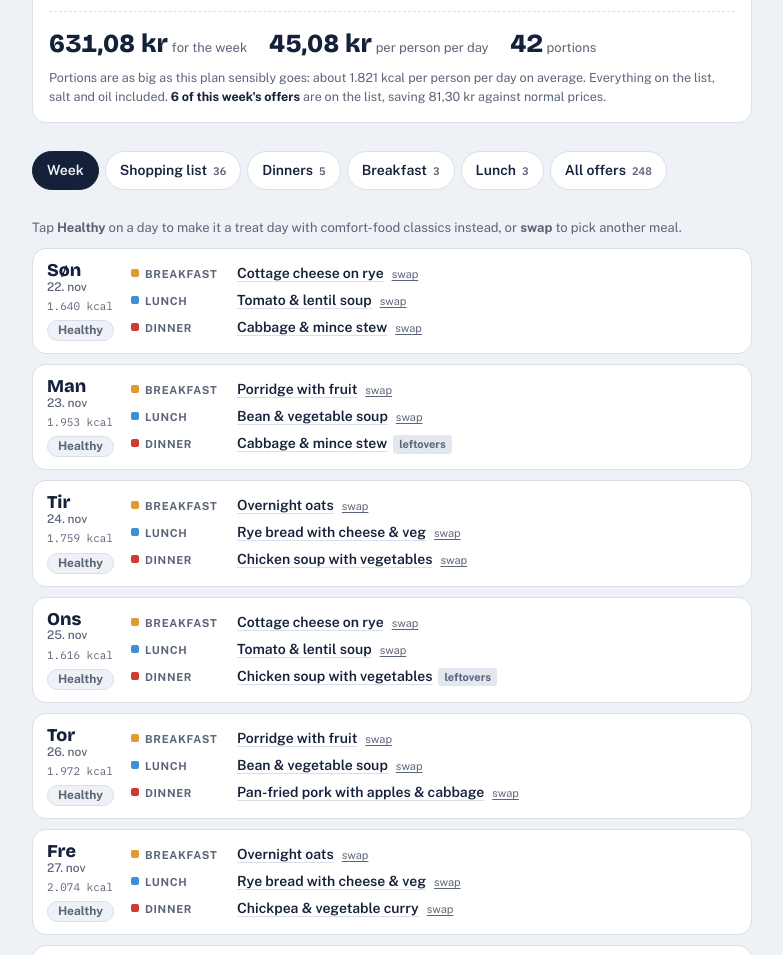
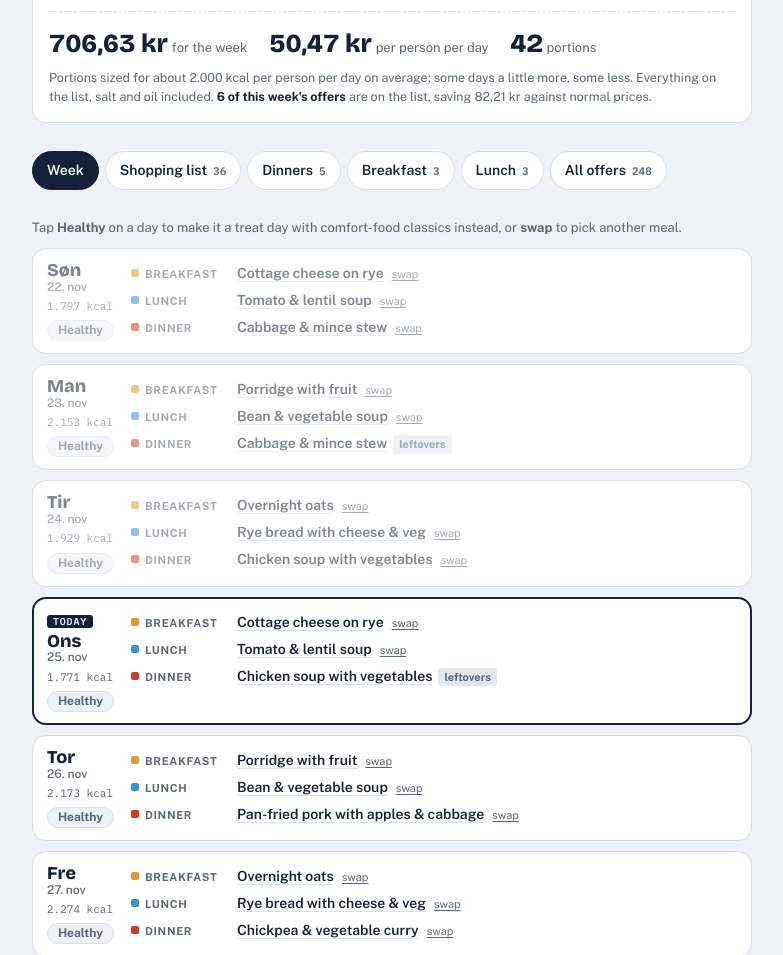
Before and after one commit to Toothbrook/tilbudskokken, a website: page index.html in a window 1280 px wide. Shown: the part 587-1542 px from the top of the page, without its empty margins (248-1031 px from the left). Drawn offline with nearby package versions, Linux system fonts and the light colour scheme.

Commit message:
Remember the week; open at today; no mid-week rebuilds
- The meals planned for a set of settings are saved in the browser for the
  offer week, so coming back shows the same days even if prices moved.
- The week view marks today, dims past days and opens at today.
- Scheduled runs pass --if-stale: Monday's retry only rebuilds when Sunday's
  failed, so the data doesn't change mid-week.
- Planner: size the chosen week's portions properly at the end. The search
  sized each pass for the previous pass's meals, so plans could come out
  short of the calorie target (and look cheaper than they are).

Co-Authored-By: Claude Opus 5.5 <noreply@anthropic.com>
Claude-Session: https://claude.ai/code/session_01WuuK1o7kyD1SvxSWEgkLLt

```diff
--- a/index.html
+++ b/index.html
@@ -100,6 +100,10 @@ h1 em{font-style:normal;color:var(--sale)}
 /* week view */
 .days{display:flex;flex-direction:column;gap:10px}
 .day{background:var(--card);border:1px solid var(--line);border-radius:14px;padding:12px 14px;display:grid;grid-template-columns:72px minmax(0,1fr);gap:4px 12px}
+.day.today{border:2px solid var(--ink);padding:11px 13px}
+.day .now{display:inline-block;font-family:var(--mono);font-size:10px;font-weight:600;letter-spacing:.08em;text-transform:uppercase;background:var(--ink);color:var(--paper);padding:1px 6px;border-radius:3px;margin-bottom:4px}
+.day.past .slots,.day.past .date{opacity:.55}
+.day{scroll-margin-top:64px}
 .day .date{font-family:var(--display);font-weight:800;font-size:18px;line-height:1.1}
 .day .date small{display:block;font-family:var(--body);font-weight:500;font-size:12px;color:var(--muted)}
 .day .date .k{display:block;margin-top:6px;font-family:var(--mono);font-size:11px;font-weight:400;color:var(--muted)}
@@ -272,7 +276,7 @@ const BASICS = ['salt', 'sortpeber', 'olie'];
 const DOT = { breakfast:'var(--b1)', lunch:'var(--b2)', dinner:'var(--sale)' };
 const CAT = {'kod-fisk-fjerkrae':'Meat, fish & poultry','kol':'Chilled','frugt-gront':'Fruit & veg','mejeri':'Dairy','ost-mv':'Cheese','brod-bavinchi':'Bread','frost':'Frozen','kolonial':'Groceries','*':'Other'};
 let DATA, ING, MEALS = {}, KEY, SHOP, PLANNER, PLAN, PLAN_KEY = '';
-let state = { tab:'week', open:{}, got:{}, have:{}, picks:{}, lock:null, swapOpen:{}, swapF:{}, swapMore:{}, cheap:true, gf:false, treatW:[false,false,false,false,false,false,false], members:[{ name:'', kcal:2000 }, { name:'', kcal:2000 }], types:{ breakfast:true, lunch:true, dinner:true } };
+let state = { tab:'week', open:{}, got:{}, have:{}, picks:{}, weeks:{}, swapOpen:{}, swapF:{}, swapMore:{}, cheap:true, gf:false, treatW:[false,false,false,false,false,false,false], members:[{ name:'', kcal:2000 }, { name:'', kcal:2000 }], types:{ breakfast:true, lunch:true, dinner:true } };
 
 const kr = v => v.toFixed(2).replace('.', ',');
 const plural = n => `${n} ${n === 1 ? 'person' : 'people'}`;
@@ -291,7 +295,7 @@ const fmtDate = (a, b) => {
 function save(){
   try{ localStorage.setItem('ugeplan:prefs', JSON.stringify({ members:state.members, treatW:state.treatW, cheap:state.cheap, gf:state.gf, types:state.types, tab:state.tab, have:state.have }));
        localStorage.setItem(KEY, JSON.stringify(state.got));
-       localStorage.setItem(KEY.replace(':got', ':picks'), JSON.stringify({ picks:state.picks, lock:state.lock })); }catch(e){}
+       localStorage.setItem(KEY.replace(':got', ':picks'), JSON.stringify({ picks:state.picks, weeks:state.weeks })); }catch(e){}
 }
 function load(){
   try{ const p = JSON.parse(localStorage.getItem('ugeplan:prefs')||'null');
@@ -299,22 +303,38 @@ function load(){
       else if (p.people) state.members = Array.from({ length: Math.min(10, p.people) }, () => ({ name: '', kcal: clampK(+p.kcal || 2000) }));
       if (p.types) state.types = { ...state.types, ...p.types }; if (p.tab) state.tab = p.tab; if (p.have) state.have = p.have; if (typeof p.cheap === 'boolean') state.cheap = p.cheap; if (typeof p.gf === 'boolean') state.gf = p.gf; if (Array.isArray(p.treatW) && p.treatW.length === 7) state.treatW = p.treatW; } }catch(e){}
   try{ state.got = JSON.parse(localStorage.getItem(KEY)||'{}') || {}; }catch(e){ state.got = {}; }
-  try{ const s = JSON.parse(localStorage.getItem(KEY.replace(':got', ':picks'))||'null'); if (s){ state.picks = s.picks || {}; state.lock = s.lock || null; } }catch(e){}
+  try{ const s = JSON.parse(localStorage.getItem(KEY.replace(':got', ':picks'))||'null'); if (s){ state.picks = s.picks || {}; state.weeks = s.weeks || {}; if (s.lock?.sig) state.weeks[s.lock.sig] ||= s.lock.fixed; } }catch(e){}
 }
 
 // ---- the current plan, made live in the browser by the shared planner
 // Treat days are remembered by weekday (0 = Sunday), so "Friday is a treat day" carries over.
 const startW = () => new Date(DATA.validFrom + 'T12:00:00Z').getUTCDay();
+const TODAY = () => { const t = new Date(); return `${t.getFullYear()}-${String(t.getMonth() + 1).padStart(2, '0')}-${String(t.getDate()).padStart(2, '0')}`; };
 const dayDate = d => new Date(Date.parse(DATA.validFrom + 'T12:00:00Z') + d * 864e5);
 const treatPattern = () => Array.from({ length: 7 }, (_, d) => !!state.treatW[(startW() + d) % 7]);
-// Meals the visitor swapped in are kept in their slot. Right after a swap the rest of the week is
-// held as it was too (the lock), so a swap changes that one meal and the price shown is the price
-// paid. Changing the household, calories, treat days or the cheapest switch re-plans around the picks.
+// The week is remembered: the meals planned for a set of settings (household, calories, treat
+// days, the two switches) are saved in this browser for the rest of the offer week, so coming back
+// shows the same days even if prices have moved since; only the shop is re-priced. Meals the
+// visitor swapped in (picks) also stay when the settings change, and the week re-plans around them.
 const settings = () => `${PEOPLE()}|${Math.round(AVG())}|${state.cheap}|${state.gf}|${treatPattern().join()}`;
-const fixedMeals = () => ({ ...(state.lock && state.lock.sig === settings() ? state.lock.fixed : {}), ...state.picks });
+const fixedMeals = () => ({ ...(state.weeks[settings()] || {}), ...state.picks });
+const assignment = p => Object.fromEntries(Object.entries(p.slots).map(([id, k]) => [k, id]));
+function remember(sig, meals){
+  delete state.weeks[sig]; state.weeks[sig] = meals;
+  const sigs = Object.keys(state.weeks); sigs.slice(0, Math.max(0, sigs.length - 12)).forEach(k => delete state.weeks[k]);
+}
 function plan(){
-  const fixed = fixedMeals(), key = settings() + JSON.stringify(fixed);
-  if (key !== PLAN_KEY) { PLAN = PLANNER.plan(PEOPLE(), treatPattern(), Math.round(AVG()), { cheap: state.cheap, fixed }); PLAN_KEY = key; }
+  const sig = settings(), run = fixed => PLANNER.plan(PEOPLE(), treatPattern(), Math.round(AVG()), { cheap: state.cheap, fixed });
+  let fixed = fixedMeals(), key = sig + JSON.stringify(fixed);
+  if (key !== PLAN_KEY) {
+    PLAN = run(fixed);
+    // A new week for these settings: save it, and price it exactly as it will be on the next visit.
+    if (PLAN && JSON.stringify(assignment(PLAN)) !== JSON.stringify(fixed)) {
+      remember(sig, assignment(PLAN)); save();
+      fixed = fixedMeals(); key = sig + JSON.stringify(fixed); PLAN = run(fixed);
+    }
+    PLAN_KEY = key;
+  }
   // No gluten-free week possible from this week's shop: drop the mode rather than show nothing.
   if (!PLAN && state.gf) { state.gf = false; GF_NONE = true; setMode(); return plan(); }
   return PLAN;
@@ -390,7 +410,8 @@ function weekView(){
     ${picks ? `${picks} meal${picks > 1 ? 's' : ''} picked by you. <button class="mini" id="resetPicks">Go back to the suggested week</button>` : ''}</p>
   <div class="days">${plan().days.map((d, i) => {
     const dt = dayDate(i), kcal = keys.reduce((s, t) => s + per(d[SLOT[t]]).kcal, 0), w = dt.getUTCDay();
-    return `<div class="day${d.treat ? ' treat' : ''}"><div class="date">${DAYS[w]}<small>${dt.getUTCDate()}. ${MONTHS[dt.getUTCMonth()].slice(0,3)}</small>${sameK() ? `<span class="k num">${num(kcal)} kcal</span>` : ''}
+    const iso = dt.toISOString().slice(0, 10), now = TODAY(), when = iso === now ? ' today' : iso < now ? ' past' : '';
+    return `<div class="day${d.treat ? ' treat' : ''}${when}"${when === ' today' ? ' id="today" aria-current="date"' : ''}><div class="date">${when === ' today' ? '<span class="now">Today</span>' : ''}${DAYS[w]}<small>${dt.getUTCDate()}. ${MONTHS[dt.getUTCMonth()].slice(0,3)}</small>${sameK() ? `<span class="k num">${num(kcal)} kcal</span>` : ''}
       <button class="kind" data-treat="${w}" aria-pressed="${d.treat}" aria-label="${DAYS[w]}: ${d.treat ? 'treat day, tap to make it healthy' : 'healthy day, tap to make it a treat day'}">${d.treat ? 'Treat' : 'Healthy'}</button></div>
       <div class="slots">${keys.map(t => { const id = d[SLOT[t]]; return `<div class="slot"><span><i style="background:${DOT[t]}"></i>${TYPES[t]}</span>
         <div><button class="go" data-go="${id}">${MEALS[id].name}</button>${t === 'dinner' && d.left ? '<span class="left">leftovers</span>' : ''}${t === 'dinner' && d.left ? '' : `<button class="mini" data-swapgo="${id}" aria-label="Swap ${MEALS[id].name}">swap</button>`}</div></div>`; }).join('')}
@@ -657,6 +678,9 @@ function init(){
   if (DATA.additives?.checked) $('#healthNote').textContent += ` This week ${DATA.additives.checked} products were checked and ${DATA.additives.flagged} skipped.`;
   $('#updated').textContent = `Plan generated ${new Date(DATA.generatedAt).toLocaleString('da-DK', {dateStyle:'medium', timeStyle:'short'})}.`;
   render();
+  // Coming back mid-week: start at today's meals (the tabs stay at the top).
+  const td = document.getElementById('today');
+  if (state.tab === 'week' && td && td !== document.querySelector('.day')) td.scrollIntoView({ block: 'start' });
 }
 
 const members = $('#members');
@@ -698,13 +722,13 @@ view.addEventListener('click', e => {
   const pk = e.target.closest('[data-pick]');
   if (pk){ const [cur, next] = pk.dataset.pick.split('|'), key = slotOf(cur);
     // Hold the rest of the week as it is now, and put the new meal in this one's place.
-    state.lock = { sig: settings(), fixed: { ...Object.fromEntries(Object.entries(plan().slots).map(([id, k]) => [k, id])), [key]: next } };
+    remember(settings(), { ...assignment(plan()), [key]: next });
     state.picks[key] = next; delete state.swapOpen[cur]; state.open[next] = true; save(); render();
     const el = document.getElementById('m-' + next);
     if (el){ el.scrollIntoView({ behavior: matchMedia('(prefers-reduced-motion: reduce)').matches ? 'auto' : 'smooth', block: 'start' }); el.querySelector('.meal-top').focus({ preventScroll: true }); }
     return; }
-  const up = e.target.closest('[data-unpick]'); if (up){ const key = up.dataset.unpick; delete state.picks[key]; if (state.lock) delete state.lock.fixed[key]; save(); render(); return; }
-  if (e.target.id === 'resetPicks'){ state.picks = {}; state.lock = null; save(); render(); return; }
+  const up = e.target.closest('[data-unpick]'); if (up){ const key = up.dataset.unpick; delete state.picks[key]; const w = state.weeks[settings()]; if (w) delete w[key]; save(); render(); return; }
+  if (e.target.id === 'resetPicks'){ state.picks = {}; delete state.weeks[settings()]; save(); render(); return; }
   const t = e.target.closest('[data-toggle]'); if (t){ const id = t.dataset.toggle; state.open[id] = !state.open[id]; render(); return; }
   if (e.target.id === 'reset'){ state.got = {}; save(); render(); return; }
   const hv = e.target.closest('[data-have]'); if (hv){ state.have[hv.dataset.have] = true; save(); render(); return; }
--- a/planner.js
+++ b/planner.js
@@ -135,7 +135,8 @@ export function createPlanner({ recipes, ing, seed = 0 }) {
     const slots = slotsFor(treat), byId = Object.fromEntries(recipes.map(r => [r.id, r]));
     // Keep only picks that still fit their slot (the week's treat days may have changed since).
     const fixed = {};
-    for (const slot of slots) { const id = opts.fixed?.[slotKey(slot)]; if (byId[id] && fits(byId[id], slot)) fixed[slotKey(slot)] = id; }
+    const allowed = (r, slot) => fits(r, slot) || (slot.kind === 'treat' && fits(r, { ...slot, kind: 'healthy' }));
+    for (const slot of slots) { const id = opts.fixed?.[slotKey(slot)]; if (byId[id] && allowed(byId[id], slot)) fixed[slotKey(slot)] = id; }
     const dayKcal = chosen => chosen.reduce((s, c) => s + c.kcal * c.slot.days.length, 0) / 7;
     let best, size = 1;
     // Try opening the week with every possible first dinner, then re-run only the best few while the
@@ -159,7 +160,11 @@ export function createPlanner({ recipes, ing, seed = 0 }) {
     }
     const onSale = Object.entries(best.need).reduce((s, [k, g]) => { const c = coverK(k, g); return s + (c.o?.onSale ? c.cost : 0); }, 0);
     const quality = best.chosen.reduce((s, c) => s + c.quality * c.portions, 0) / best.portions;
-    size = best.size;   // the size this week was priced at (the loop may have moved on to the next guess)
+    // The search sizes each pass for the previous pass's meals; size the week it settled on properly
+    // (same meals, portions that meet the calorie target) and price that.
+    if (Object.keys(fixed).length < slots.length)
+      return plan(people, treat, kcal, { ...opts, fixed: Object.fromEntries(best.chosen.map(c => [slotKey(c.slot), c.r.id])) });
+    size = best.size;
     return { people, treat, target: kcal, cheap, quality, saved: best.saved, size, kcal: Math.round(dayKcal(best.chosen) * size), total: best.total, onSale, portions: best.portions, need: best.need,
       cook: Object.fromEntries(best.chosen.map(c => [c.r.id, c.portions])),
       pick: Object.fromEntries(best.chosen.map(c => [c.r.id, c.lines])), days, fixed,
```
Also changed, not shown: scripts/build-week.mjs (+13 -0 lines), .github/workflows/weekly.yml, README.md.
